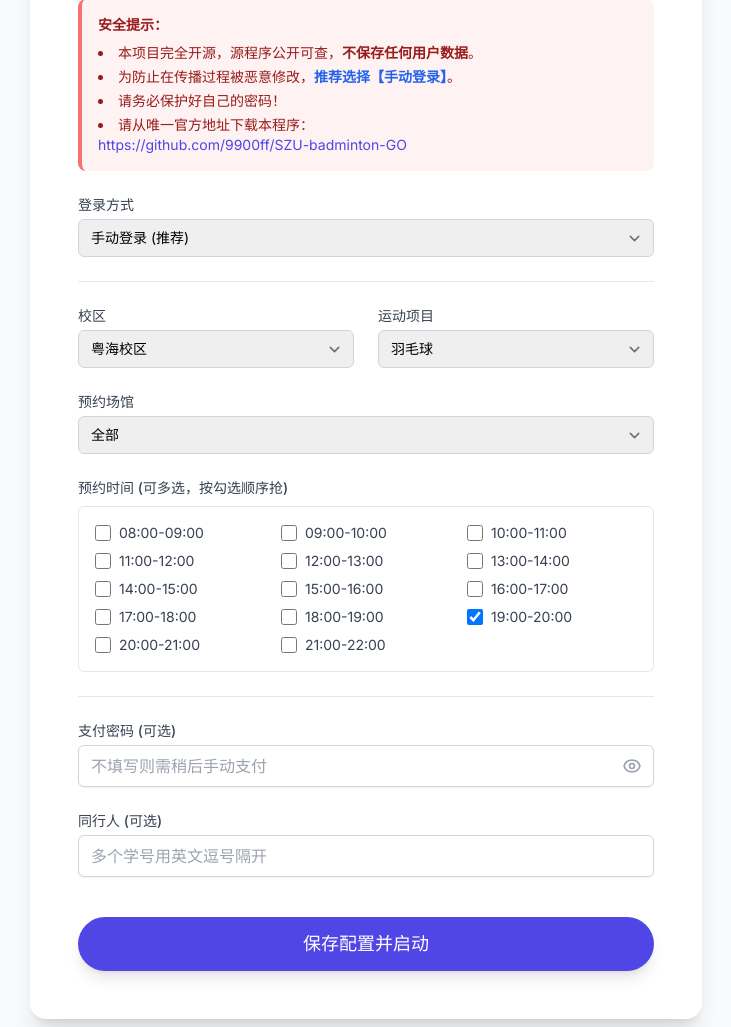
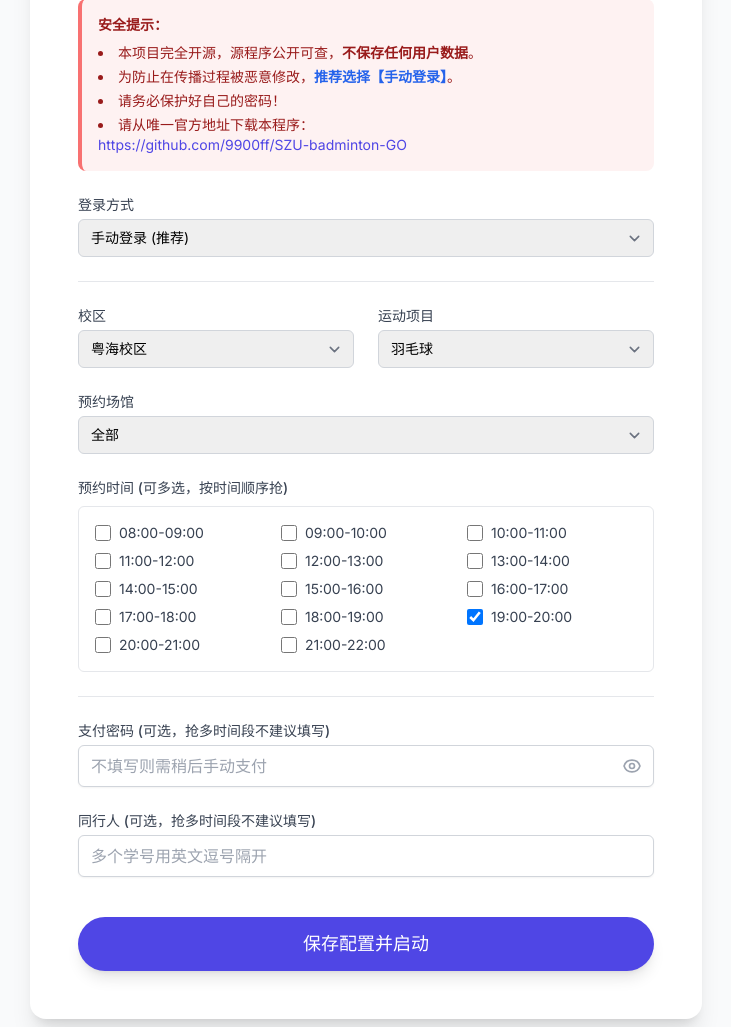
Before and after one commit to 9900ff/SZU-badminton-GO, a Flask app: page / in a window 1280 px wide. Shown: the part 189-1216 px from the top of the page, without its empty margins (274-1005 px from the left). Run offline with Flask 3, Linux system fonts and the light colour scheme; parts of the project's set-up code (start-up, migrations or seed data) failed here and were passed over; some libraries are stand-ins or nearby versions.

Commit message:
添加了多时间段注意事项

```diff
--- a/src/templates/index.html
+++ b/src/templates/index.html
@@ -99,7 +99,7 @@
             </div>
 
             <div>
-                <label class="block text-sm font-medium text-gray-700">预约时间 (可多选，按勾选顺序抢)</label>
+                <label class="block text-sm font-medium text-gray-700">预约时间 (可多选，按时间顺序抢)</label>
                 <div id="appointment-container" class="mt-2 grid grid-cols-2 md:grid-cols-3 gap-x-4 gap-y-2 border border-gray-200 rounded-md p-4">
                     <!-- JS会动态填充 -->
                 </div>
@@ -108,7 +108,7 @@
             <hr class="my-6 border-gray-200">
 
              <div class="relative">
-                <label for="payment_password" class="block text-sm font-medium text-gray-700">支付密码 (可选)</label>
+                <label for="payment_password" class="block text-sm font-medium text-gray-700">支付密码 (可选，抢多时间段不建议填写)</label>
                 <input type="password" id="payment_password" name="payment_password" class="mt-1 block w-full px-3 py-2 border border-gray-300 rounded-md shadow-sm placeholder-gray-400 focus:outline-none focus:ring-indigo-500 focus:border-indigo-500" placeholder="不填写则需稍后手动支付" value="{{ config.get('payment_password', '') }}">
                 <button type="button" class="absolute inset-y-0 right-0 top-6 pr-3 flex items-center text-sm leading-5" onclick="togglePasswordVisibility('payment_password', 'payment-eye')">
                     <svg id="payment-eye" class="h-5 w-5 text-gray-400" fill="none" viewBox="0 0 24 24" stroke="currentColor">
@@ -118,7 +118,7 @@
                 </button>
             </div>
             <div>
-                <label for="companions_id" class="block text-sm font-medium text-gray-700">同行人 (可选)</label>
+                <label for="companions_id" class="block text-sm font-medium text-gray-700">同行人 (可选，抢多时间段不建议填写)</label>
                 <input type="text" id="companions_id" name="companions_id" class="mt-1 block w-full px-3 py-2 border border-gray-300 rounded-md shadow-sm placeholder-gray-400 focus:outline-none focus:ring-indigo-500 focus:border-indigo-500" placeholder="多个学号用英文逗号隔开" value="{{ config.get('companions_id', '') }}">
             </div>
 
```
